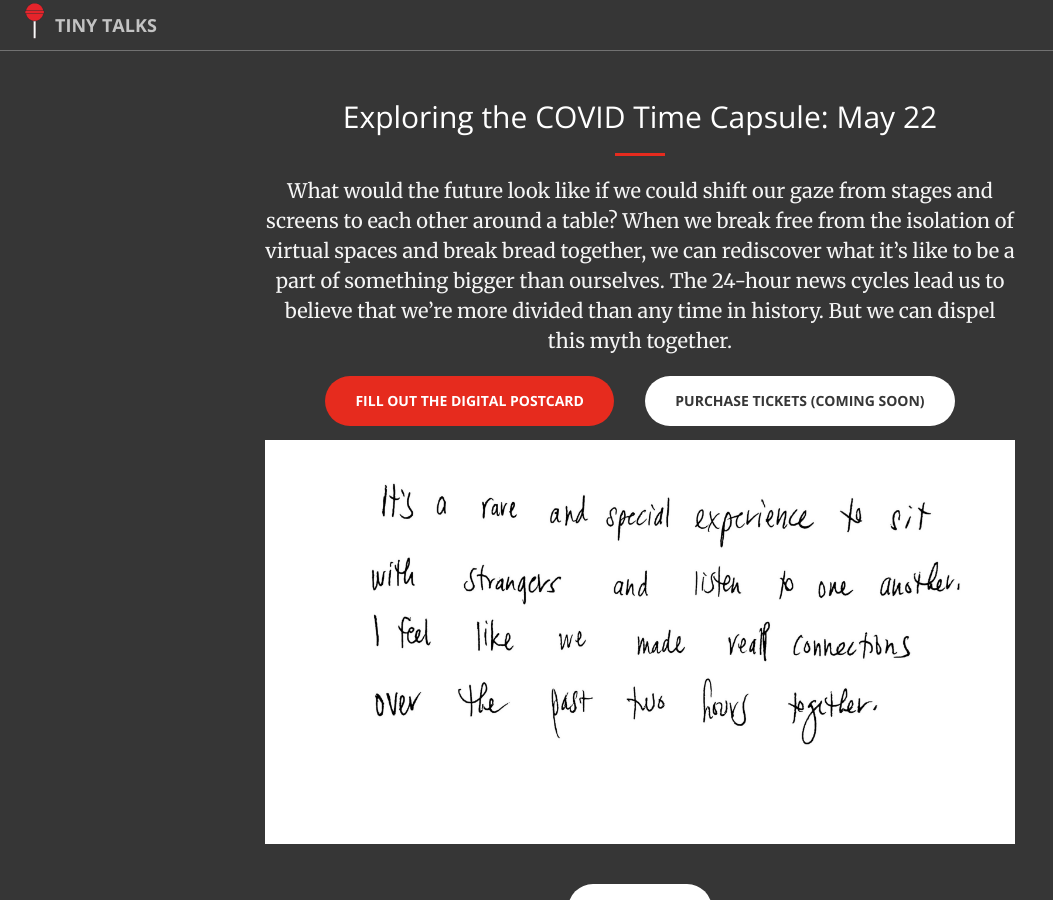
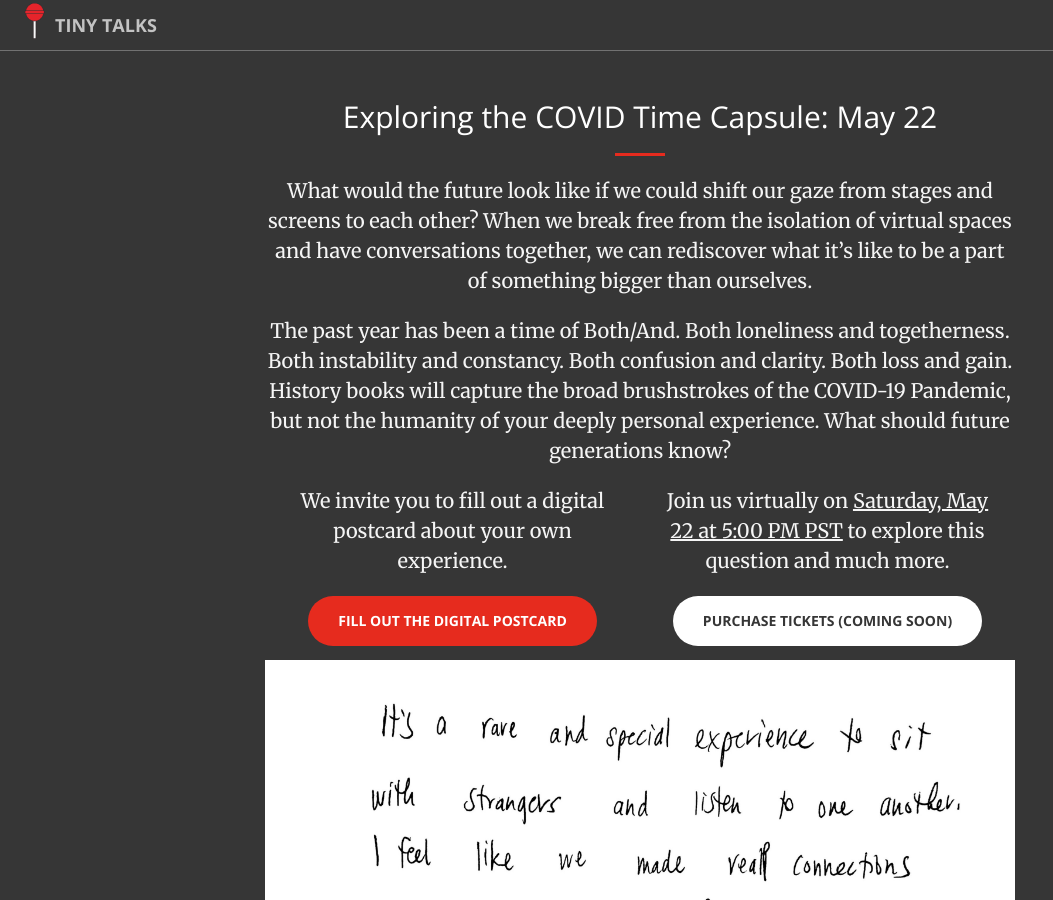
Before and after one commit to anrath/tinytalks.github.io, a Jekyll site: the page built from event.md, in a window 1280 px wide and 900 px high. Shown: the whole window, without its empty margins (0-1053 px from the left). Built offline with Jekyll 4.4.1, drawn with Linux system fonts in a browser that asks for light colours.

Commit message:
updated description

```diff
--- a/_includes/event/event-desc.html
+++ b/_includes/event/event-desc.html
@@ -5,20 +5,37 @@
                 <h2 class="section-heading">Exploring the COVID Time Capsule: May 22</h2>
                 <hr class="primary">
                 <p class="text-faded">What would the future look like if we could shift our gaze from stages and screens
-                    to each other around a table? When we break free from the isolation of virtual spaces and break
-                    bread together, we can rediscover what it’s like to be a part of something bigger than ourselves.
-                    The 24-hour news cycles lead us to believe that we’re more divided than any time in history. But we
-                    can dispel this myth together.
+                    to each other? When we break free from the isolation of virtual spaces and have
+                    conversations together, we can rediscover what it’s like to be a part of something bigger than
+                    ourselves.
+                </p>
+                <p class="text-faded">
+                    The past year has been a time of Both/And. Both loneliness and togetherness. Both instability and
+                    constancy. Both confusion and clarity. Both loss and gain. History books will capture the broad
+                    brushstrokes of the COVID-19 Pandemic, but not the humanity of your deeply personal experience. What
+                    should future generations know?
                 </p>
 
-                <a href="https://forms.gle/VgcT5JfsyreLE2Cy7" target="_blank" rel="noopener noreferrer"
-                    class="btn btn-primary btn-xl" style="margin-bottom: 1em; margin-right: 2em;">
-                    Fill out the digital postcard
-                </a>
+                <div class="col-lg-6 text-center">
+                    <p class="text-faded">
+                        We invite you to fill out a digital postcard about your own experience.
+                    </p>
+                    <a href="https://forms.gle/VgcT5JfsyreLE2Cy7" target="_blank" rel="noopener noreferrer"
+                        class="btn btn-primary btn-xl" style="margin-bottom: 1em;">
+                        Fill out the digital postcard
+                    </a>
+                </div>
 
-                <a target="_blank" rel="noopener noreferrer" class="btn btn-default btn-xl" style="margin-bottom: 1em;">
-                    Purchase Tickets (Coming soon)
-                </a>
+                <div class="col-lg-6 text-center">
+                    <p class="text-faded">
+                        Join us virtually on <u>Saturday, May 22 at 5:00 PM PST</u> to explore this question and much
+                        more.
+                    </p>
+                    <a target="_blank" rel="noopener noreferrer" class="btn btn-default btn-xl"
+                        style="margin-bottom: 1em;">
+                        Purchase Tickets (Coming soon)
+                    </a>
+                </div>
 
                 <img src="assets/portfolio/1.jpg" class="img-responsive" alt="1">
                 <!-- <p class="text-faded">Help us usher in a renewed commitment to share perspectives and learn the art of
```
